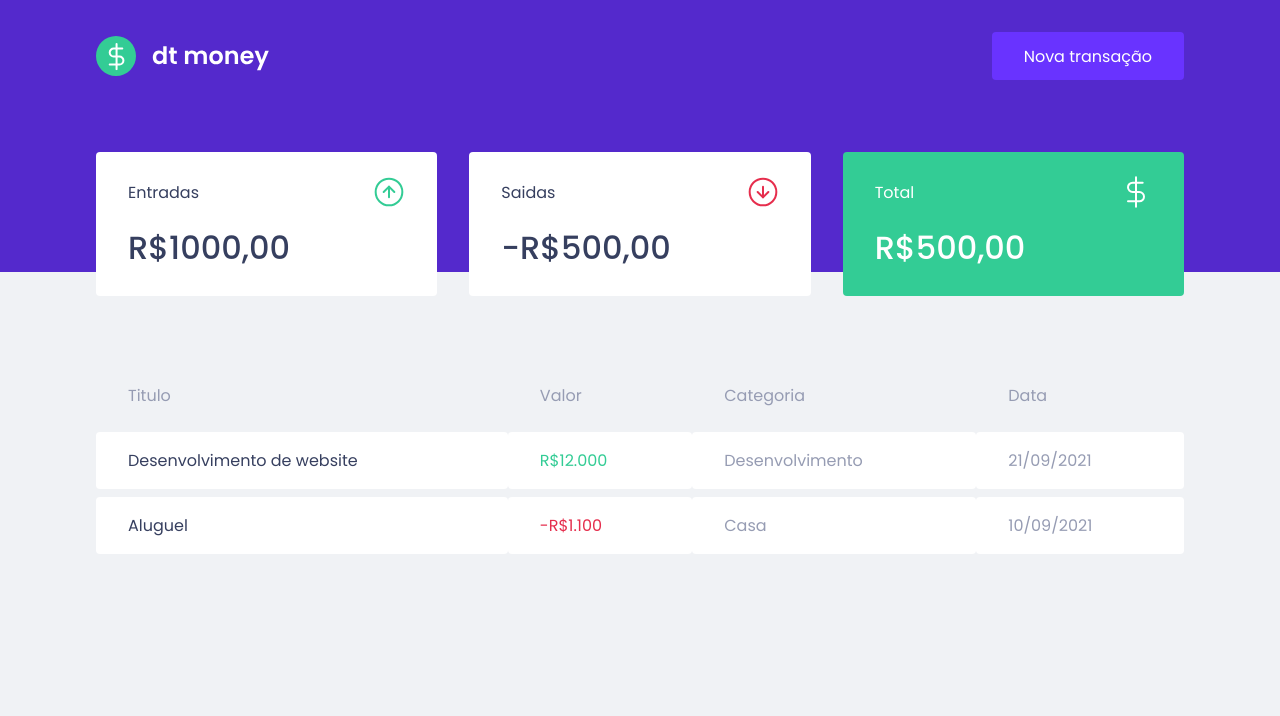
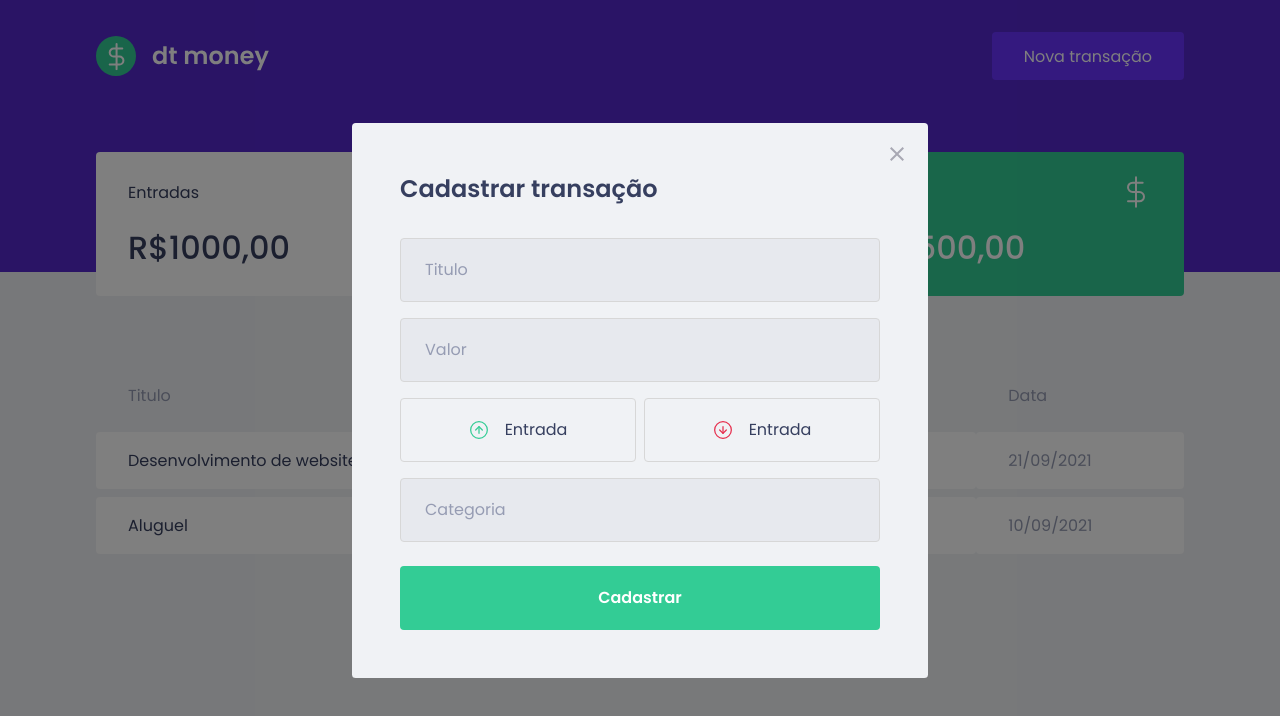
Before and after one commit to Niltonsf/dtmoney, a React (Create React App) app: page / in a window 1280 px wide. Both pictures are taken after a click on the button "Nova transação". Shown: the top 716 px of the page. Built offline with nearby package versions, Linux system fonts and the light colour scheme; no server answers; what miragejs would draw is missing.

Commit message:
Finished the Modal style

```diff
--- a/package.json
+++ b/package.json
@@ -5,8 +5,10 @@
   "dependencies": {
     "axios": "^0.21.4",
     "miragejs": "^0.1.41",
+    "polished": "^4.1.3",
     "react": "^17.0.2",
     "react-dom": "^17.0.2",
+    "react-modal": "^3.14.3",
     "react-scripts": "4.0.3",
     "styled-components": "^5.3.1",
     "web-vitals": "^1.0.1"
@@ -19,6 +21,7 @@
     "@types/node": "^12.0.0",
     "@types/react": "^17.0.0",
     "@types/react-dom": "^17.0.0",
+    "@types/react-modal": "^3.12.1",
     "@types/styled-components": "^5.1.14",
     "typescript": "^4.1.2"
   },
--- a/src/App.tsx
+++ b/src/App.tsx
@@ -1,12 +1,32 @@
 import { Header } from './components/Header';
 import { GlobalStyle } from './styles/global';
-import { Dashboard } from './components/Dashboard'
+import { Dashboard } from './components/Dashboard';
+import { useState } from 'react';
+import { NewTransactionModal } from './components/NewTransactionModal';
+import Modal from 'react-modal';
+
+Modal.setAppElement('#root');
 
 export function App() {
+
+	const [isNewTransactionModalOpen, setIsNewTransactionModalOpen] = useState(false);
+
+	function handleOpenNewTransactionModal() {
+		setIsNewTransactionModalOpen(true);
+	}
+
+	function handleCloseNewTransactionModal() {
+		setIsNewTransactionModalOpen(false);
+	}
+
   return (
     <>
-      <Header />
+      <Header onOpenNewTransactionModal={handleOpenNewTransactionModal}/>
+
 			<Dashboard />
+
+			<NewTransactionModal isOpen={isNewTransactionModalOpen} onRequestClose={handleCloseNewTransactionModal}/>
+
 			<GlobalStyle />
     </>
   );
--- a/src/components/Header/index.tsx
+++ b/src/components/Header/index.tsx
@@ -1,12 +1,18 @@
+import { useState } from 'react';
 import logoImg from '../../assets/logo.svg'
 import { Container, Content } from './styles';
 
-export function Header () {
+interface HeaderProps {
+	onOpenNewTransactionModal: () => void;
+}
+
+export function Header ({ onOpenNewTransactionModal }: HeaderProps) {
+
 	return (
 		<Container>
 			<Content>
 				<img src={logoImg} alt="dt money"/>
-				<button type="button">Nova transação</button>
+				<button type="button" onClick={onOpenNewTransactionModal}>Nova transação</button>
 			</Content>
 		</Container>
 	);
--- /dev/null
+++ b/src/components/NewTransactionModal/index.tsx
@@ -0,0 +1,52 @@
+import { Container, TransactionTypeContainer } from "./styles";
+
+import Modal from "react-modal";
+
+import closeImg from '../../assets/close.svg';
+import incomeImg from '../../assets/income.svg';
+import outcomeImg from '../../assets/outcome.svg';
+
+interface NewTransactionModalProps {
+	isOpen: boolean;
+	onRequestClose: () => void;
+}
+
+export function NewTransactionModal({ isOpen, onRequestClose }: NewTransactionModalProps) {
+	return (
+		<Modal isOpen={isOpen} onRequestClose={onRequestClose}
+		overlayClassName="react-modal-overlay" className="react-modal-content">
+			<button type="button" onClick={onRequestClose} className="react-modal-close">
+				<img src={closeImg} alt="Fechar modal"></img>
+			</button>
+			<Container>
+
+				<h2>Cadastrar transação</h2>
+
+				<input placeholder="Titulo"></input>
+
+				<input placeholder="Valor" type="number"></input>
+
+				<TransactionTypeContainer>
+					<button
+						type="button"
+					>
+						<img src={incomeImg} alt="Entrada"></img>
+						<span>Entrada</span>
+					</button>
+
+					<button
+						type="button"
+					>
+						<img src={outcomeImg} alt="Saida"></img>
+						<span>Entrada</span>
+					</button>
+				</TransactionTypeContainer>
+
+				<input placeholder="Categoria"></input>
+
+				<button type="submit">Cadastrar</button>
+
+			</Container>
+		</Modal>
+	);
+}
--- /dev/null
+++ b/src/components/NewTransactionModal/styles.ts
@@ -0,0 +1,88 @@
+import styled from 'styled-components';
+import { darken } from 'polished';
+
+export const Container = styled.form`
+	display: flex;
+	flex-direction: column;
+
+	h2 {
+		color: var(--text-title);
+		font-size: 1.5rem;
+		margin-bottom: 2rem;
+	}
+
+	input {
+		width: 100%;
+		padding: 0 1.5rem;
+		height: 4rem;
+		border-radius: 0.25rem;
+
+		border: 1px solid #d7d7d7;
+		background: #e7e9ee;
+
+		font-weight: 400;
+		font-size: 1rem;
+
+		&::placeholder {
+			color: var(--text-body);
+		}
+
+		& + input {
+			margin-top: 1rem;
+		}
+	}
+
+	button[type="submit"] {
+		width: 100%;
+		padding: 0 1.5rem;
+		height: 4rem;
+		background: var(--green);
+		color: #FFF;
+		border-radius: 0.25rem;
+		border: 0;
+		font-size: 1rem;
+		margin-top: 1.5rem;
+		font-weight: 600;
+
+		transition: filter 0.2s;
+
+		&:hover {
+			filter: brightness(0.9);
+		}
+	}
+`;
+
+export const TransactionTypeContainer = styled.div`
+	margin: 1rem 0;
+	display: grid;
+	grid-template-columns: 1fr 1fr;
+	gap: 0.5rem;
+
+	button {
+		height: 4rem;
+		border: 1px solid #d7d7d7;
+		border-radius: 0.25rem;
+		background: transparent;
+		display: flex;
+		align-items: center;
+		justify-content: center;
+
+		transition: border-color 0.2s;
+
+		&:hover {
+			border-color: ${darken(0.1, '#d7d7d7')};
+		}
+
+		img {
+			width: 20px;
+			height: 20px;
+		}
+
+		span {
+			display: inline-block;
+			margin-left: 1rem;
+			font-size: 1rem;
+			color: var(--text-title);
+		}
+	}
+`;
--- a/src/styles/global.ts
+++ b/src/styles/global.ts
@@ -51,4 +51,42 @@ export const GlobalStyle = createGlobalStyle`
 		cursor: not-allowed;
 	}
 
+	.react-modal-overlay{
+		background: rgba(0,0,0,0.5);
+
+		position: fixed;
+		top: 0;
+		bottom: 0;
+		right: 0;
+		left: 0;
+
+		display: flex;
+		align-items: center;
+		justify-content: center;
+
+	}
+
+	.react-modal-content{
+		width: 100%;
+		max-width: 576px;
+		background: var(--backgroud);
+		padding: 3rem;
+		position: relative;
+		border-radius: 0.24rem;
+	}
+
+	.react-modal-close {
+		position: absolute;
+		right: 1.5rem;
+		top: 1.5rem;
+		border: 0;
+		background: transparent;
+
+		transition: filter 0.2s;
+
+		&:hover {
+			filter: brightness(0.8);
+		}
+	}
+
 `
```
Also changed, not shown: 1 other file (tests, documents, lock files or other folders).
